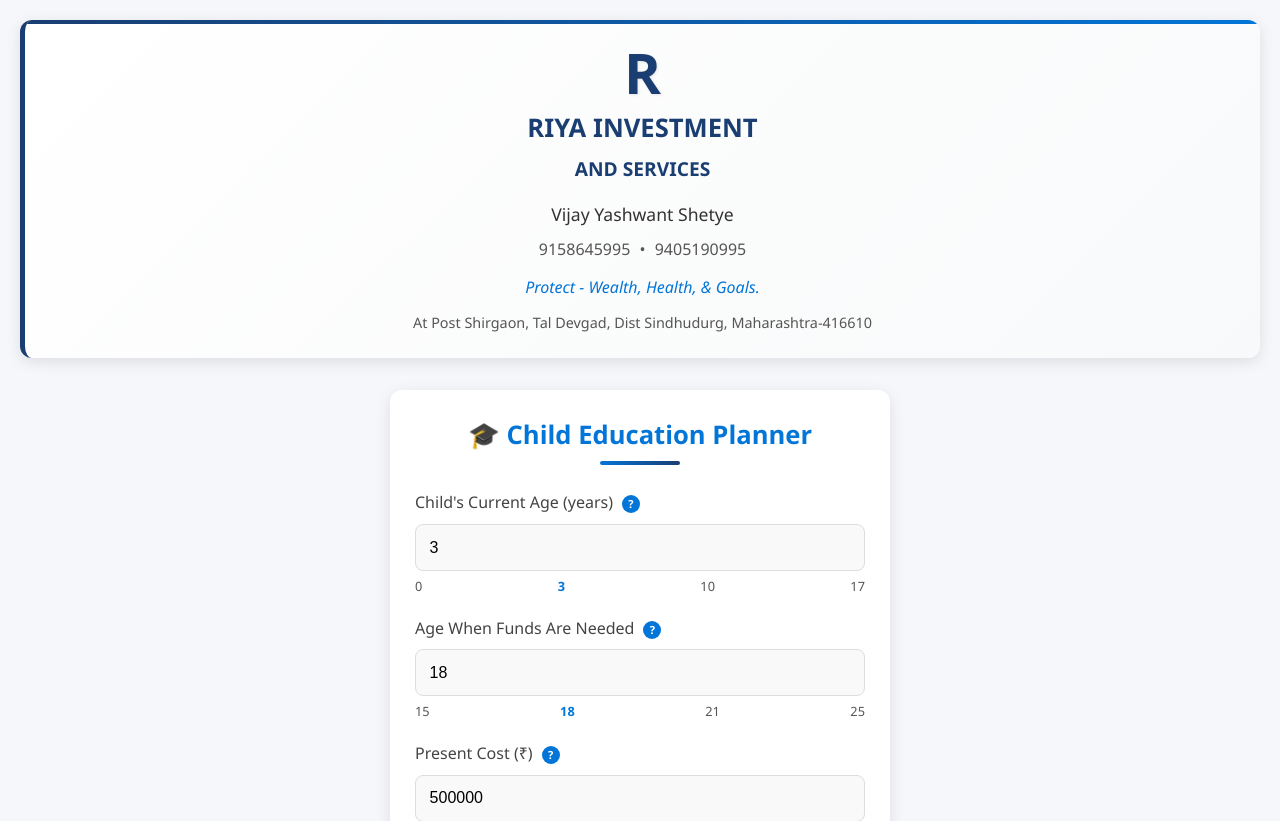
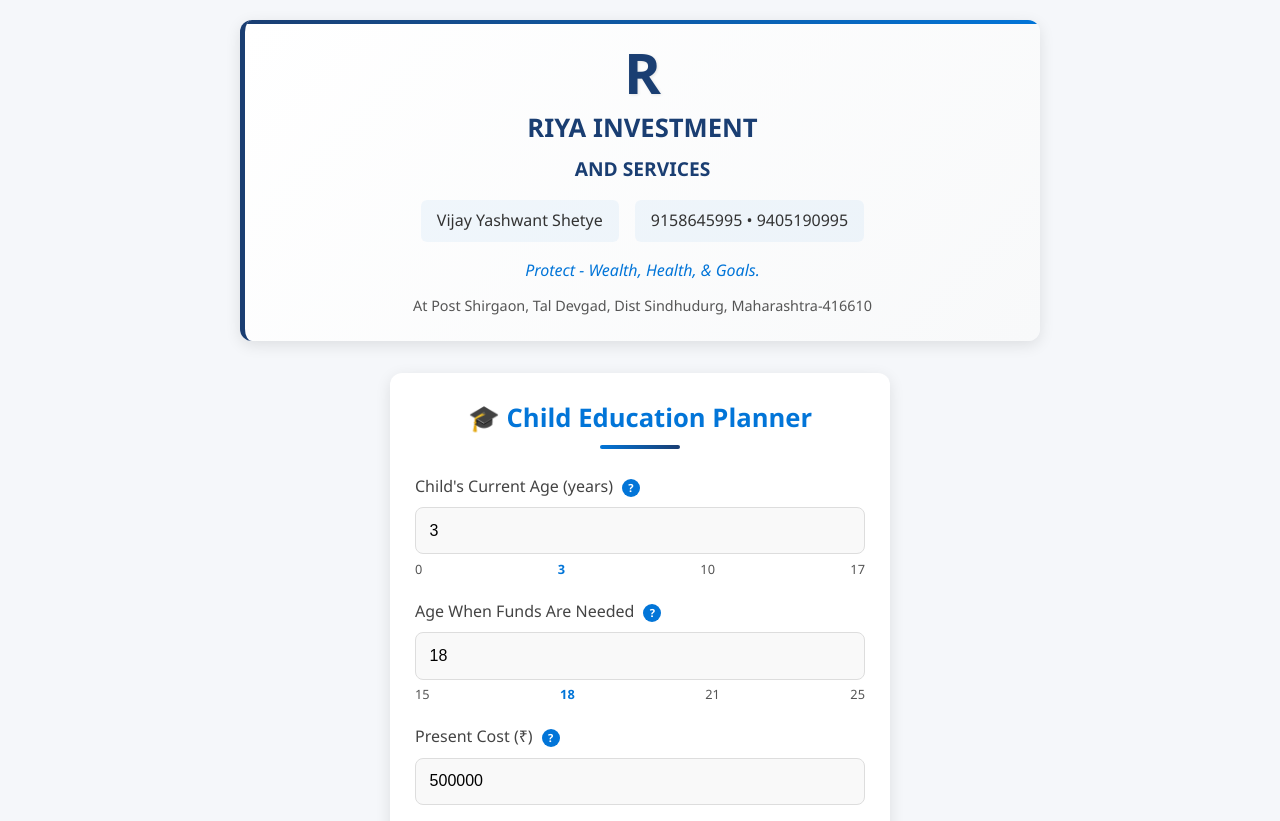
Before and after one commit to sahilsatardekar123/child-edu-planner, a plain HTML site: page index.html in a window 1280 px wide. Shown: the top 821 px of the page. Drawn offline with Linux system fonts and the light colour scheme.

Commit message:
Update index.html

```diff
--- a/index.html
+++ b/index.html
@@ -14,6 +14,7 @@
             --bg-light: #f8f9fa;
             --shadow: 0 4px 15px rgba(0,0,0,0.1);
             --success: #5cb85c;
+            --max-width: 1200px;
         }
 
         * {
@@ -26,12 +27,18 @@
             font-family: 'Segoe UI', Roboto, -apple-system, BlinkMacSystemFont, sans-serif;
             line-height: 1.6;
             color: #333;
-            padding: 20px;
             background-color: #f5f7fa;
             min-height: 100vh;
         }
 
-        /* Animated Header */
+        /* Container for centering content */
+        .container {
+            max-width: var(--max-width);
+            margin: 0 auto;
+            padding: 20px;
+        }
+
+        /* Improved Header */
         .company-header {
             text-align: center;
             margin-bottom: 2rem;
@@ -44,6 +51,9 @@
             border-left: 5px solid var(--header-primary);
             position: relative;
             overflow: hidden;
+            max-width: 800px;
+            margin-left: auto;
+            margin-right: auto;
         }
 
         .company-header::before {
@@ -89,28 +99,24 @@
             margin-bottom: 1rem;
         }
 
-        .contact-person {
-            font-size: 1.1rem;
-            font-weight: 500;
-            margin-bottom: 0.5rem;
+        .contact-info {
+            display: flex;
+            flex-wrap: wrap;
+            justify-content: center;
+            gap: 1rem;
+            margin-bottom: 1rem;
         }
 
-        .contact-numbers {
-            font-size: 1rem;
-            font-weight: 500;
-            margin-bottom: 0.8rem;
-            color: var(--text-light);
-        }
-
-        .contact-numbers span {
-            display: inline-block;
-            margin: 0 5px;
+        .contact-block {
+            padding: 0.5rem 1rem;
+            background: rgba(2, 117, 216, 0.05);
+            border-radius: 6px;
             transition: all 0.3s;
         }
 
-        .contact-numbers span:hover {
-            color: var(--primary);
-            transform: scale(1.05);
+        .contact-block:hover {
+            background: rgba(2, 117, 216, 0.1);
+            transform: translateY(-2px);
         }
 
         .tagline {
@@ -398,11 +404,7 @@
         }
 
         /* Responsive adjustments */
-        @media (max-width: 480px) {
-            body {
-                padding: 15px;
-            }
-
+        @media (max-width: 768px) {
             .company-header {
                 padding: 1.2rem 0.8rem;
             }
@@ -422,19 +424,33 @@
             input[type="number"] {
                 padding: 0.75rem;
             }
+
+            .contact-info {
+                flex-direction: column;
+                gap: 0.5rem;
+            }
         }
     </style>
 </head>
 <body>
+    <div class="container">
         <!-- Company Header -->
         <header class="company-header">
             <div class="logo">R</div>
             <div class="company-name">RIYA INVESTMENT</div>
             <div class="company-subname">AND SERVICES</div>
+
+            <div class="contact-info">
+                <div class="contact-block">
                     <div class="contact-person">Vijay Yashwant Shetye</div>
+                </div>
+                <div class="contact-block">
                     <div class="contact-numbers">
                         <span>9158645995</span> • <span>9405190995</span>
                     </div>
+                </div>
+            </div>
+
             <div class="tagline">Protect - Wealth, Health, & Goals.</div>
             <div class="address">At Post Shirgaon, Tal Devgad, Dist Sindhudurg, Maharashtra-416610</div>
         </header>
@@ -562,6 +578,7 @@
                     *Estimates only. Assumes fixed annual compounded inflation and return.
                     Actual results may vary based on market conditions.
                 </p>
+            </div>
         </div>
     </div>
 
```
Lines whose indentation alone changed are shown as unchanged.
